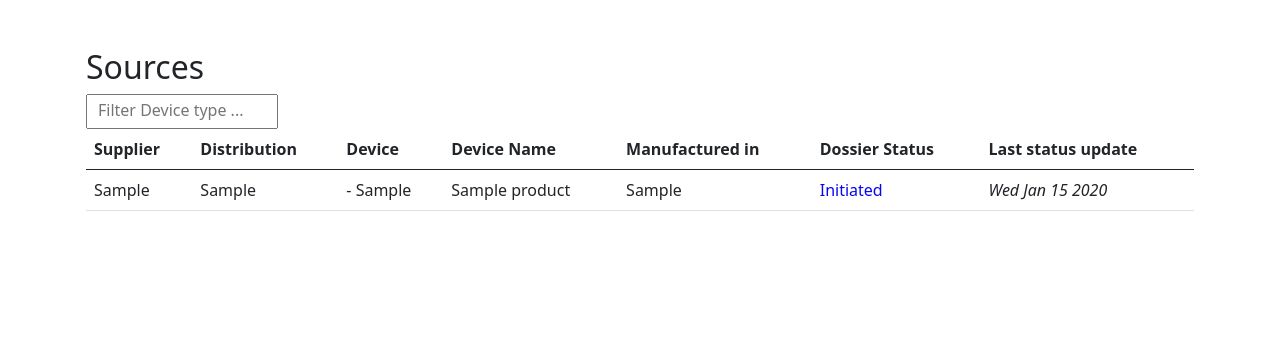
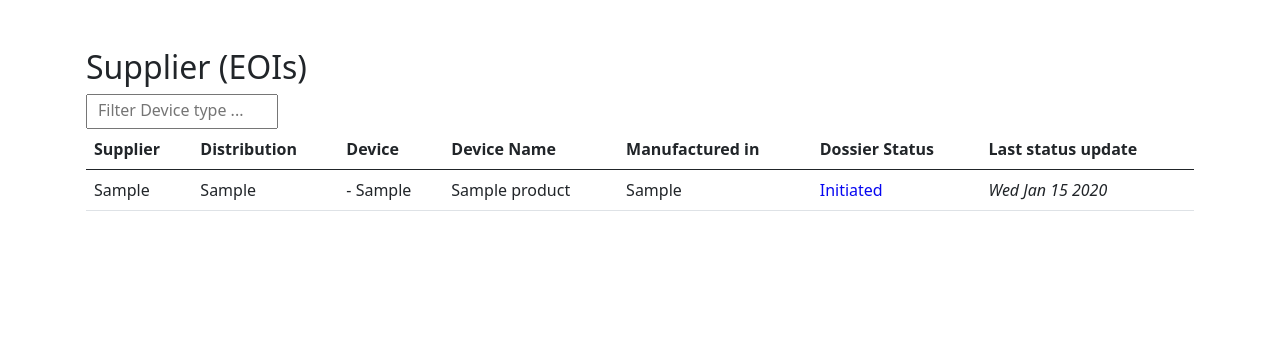
Before and after one commit to pascal7777/Devices, a Node server app: page /expressions in a window 1280 px wide. Shown: the part 56-420 px from the top of the page. Run offline with Node 20, Linux system fonts and the light colour scheme; tables that the repository leaves empty hold one stand-in row (values such as "Sample post"); some libraries are stand-ins or nearby versions.

Commit message:
Update index.ejs

```diff
--- a/views/expressions/index.ejs
+++ b/views/expressions/index.ejs
@@ -1,6 +1,6 @@
 <% layout('layouts/boilerplate')%>
 
-    <h1 style="font-size: 2.5vw">Sources</h1>
+    <h1 style="font-size: 2.5vw">Supplier (EOIs)</h1>
 
     <div class="d-flex bd-highlight"> <input type=" text" id="myInput3" onkeyup="myFunction()"
         style="width:12em; padding: 2px 2px 5px 10px" placeholder="Filter Device type ...">
```
